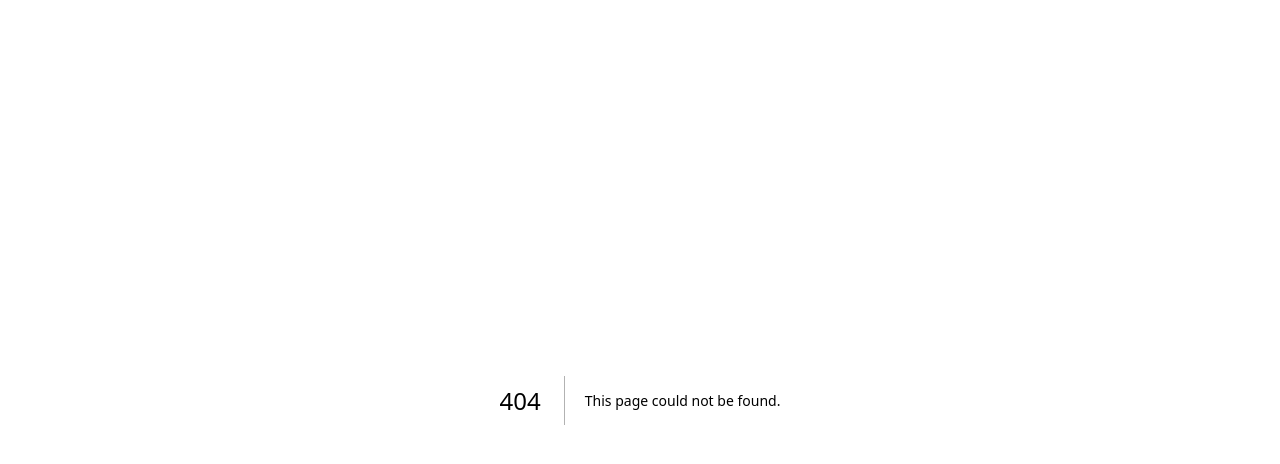
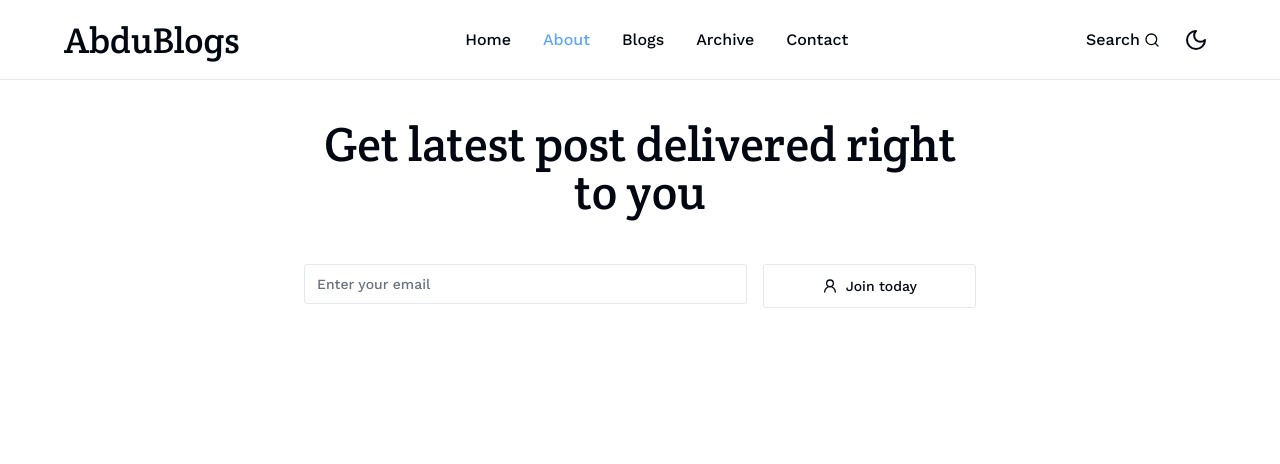
Before and after one commit to AbduganiSotiboldiyev/abdu-blog-nextjs14, a Next.js app: page /about in a window 1280 px wide. Before the commit this address had no page. Shown: the top 464 px of the page. Built offline with nearby package versions, Linux system fonts and the light colour scheme.

Commit message:
adding active style to navlinks

```diff
--- a/app/(root)/_components/footer.tsx
+++ b/app/(root)/_components/footer.tsx
@@ -9,7 +9,7 @@ function Footer() {
   const [active,setActive] = useState(false)
   return (
     <footer className='container mx-auto flex-center flex-col py-24 max-w-2xl space-y-12'>
-      <h1 className='text-5xl font-creteRound text-center'>
+      <h1 className='text-5xl max-md:text-3xl font-creteRound text-center'>
         Get latest post delivered right to you
       </h1>
       <div className='grid grid-cols-3 max-md:grid-cols-1 md:gap-4 w-full'>
--- a/app/(root)/_components/navbar.tsx
+++ b/app/(root)/_components/navbar.tsx
@@ -1,11 +1,16 @@
+"use client"
+
 import ModeToggle from '@/components/shared/mode-toggle'
 import { navLinks } from '@/constants'
 import { Search } from 'lucide-react'
 import Link from 'next/link'
 import React from 'react'
 import GlobalSearch from './globalSearch'
+import { cn } from '@/lib/utils'
+import { usePathname } from 'next/navigation'
 
 function Navbar() {
+  const pathname = usePathname()
   return (
     <div className=" h-[10vh] backdrop-blur-sm  border-b fixed z-40 inset-0 bg-background">
       <div className='container max-w-6xl mx-auto h-[10vh] w-full flex items-center justify-between '>
@@ -16,7 +21,7 @@ function Navbar() {
         {/* Navlinks */}
         <div className='gap-2 hidden md:flex'>
             {navLinks.map(item => (
-              <Link key={item.route} href={item.route} className='hover:bg-blue-400/20 py-1 px-3 cursor-pointer rounded-sm transition-colors' >{item.name}</Link>
+              <Link key={item.route} href={item.route} className={cn('hover:bg-blue-400/20 py-1 px-3 cursor-pointer rounded-sm transition-colors', pathname === item.route && "text-blue-400")} >{item.name}</Link>
             ))}
         </div>
         {/* Search */}
--- /dev/null
+++ b/app/(root)/about/page.tsx
@@ -0,0 +1,9 @@
+import React from 'react'
+
+function Aboutpage() {
+  return (
+    <div>Aboutpage</div>
+  )
+}
+
+export default Aboutpage
```
